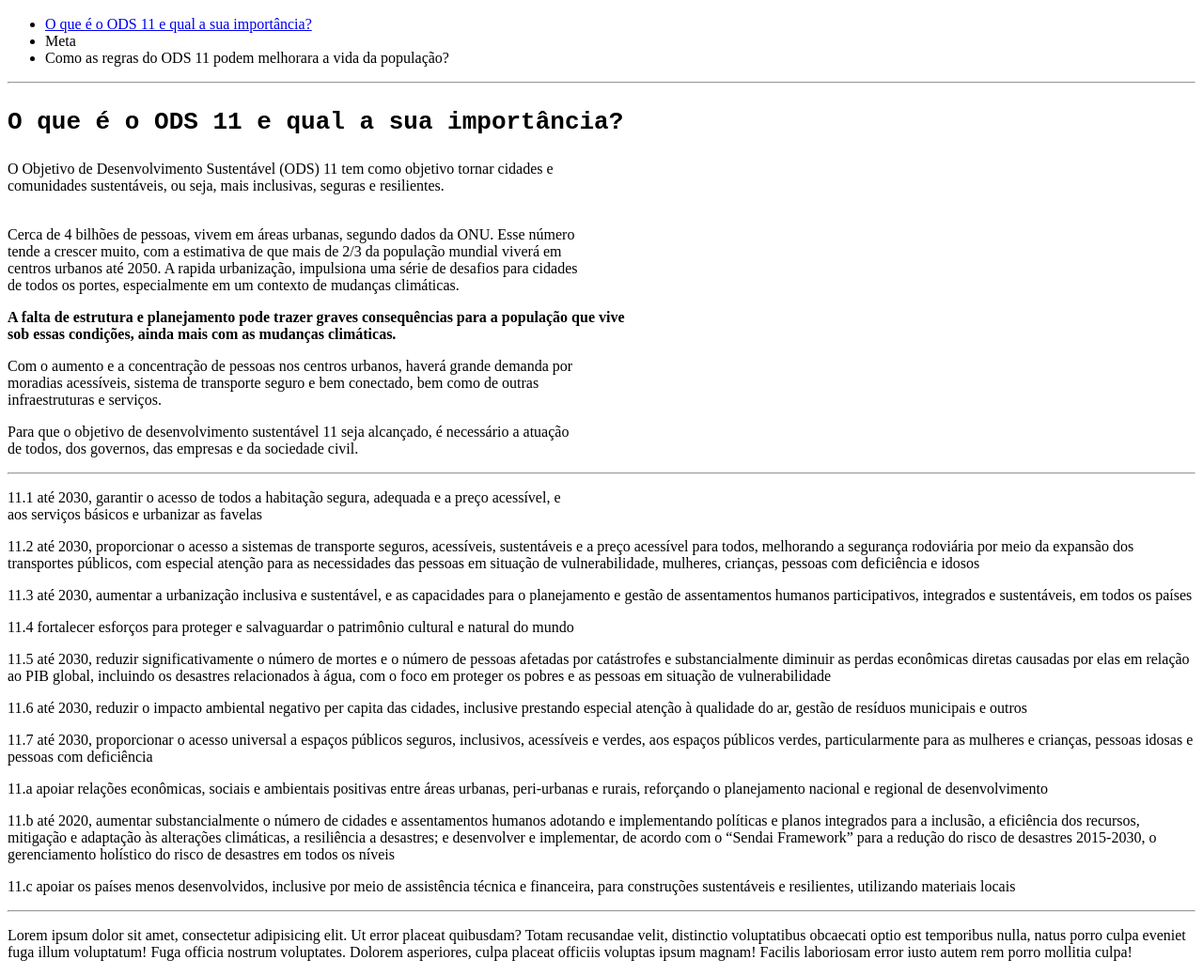
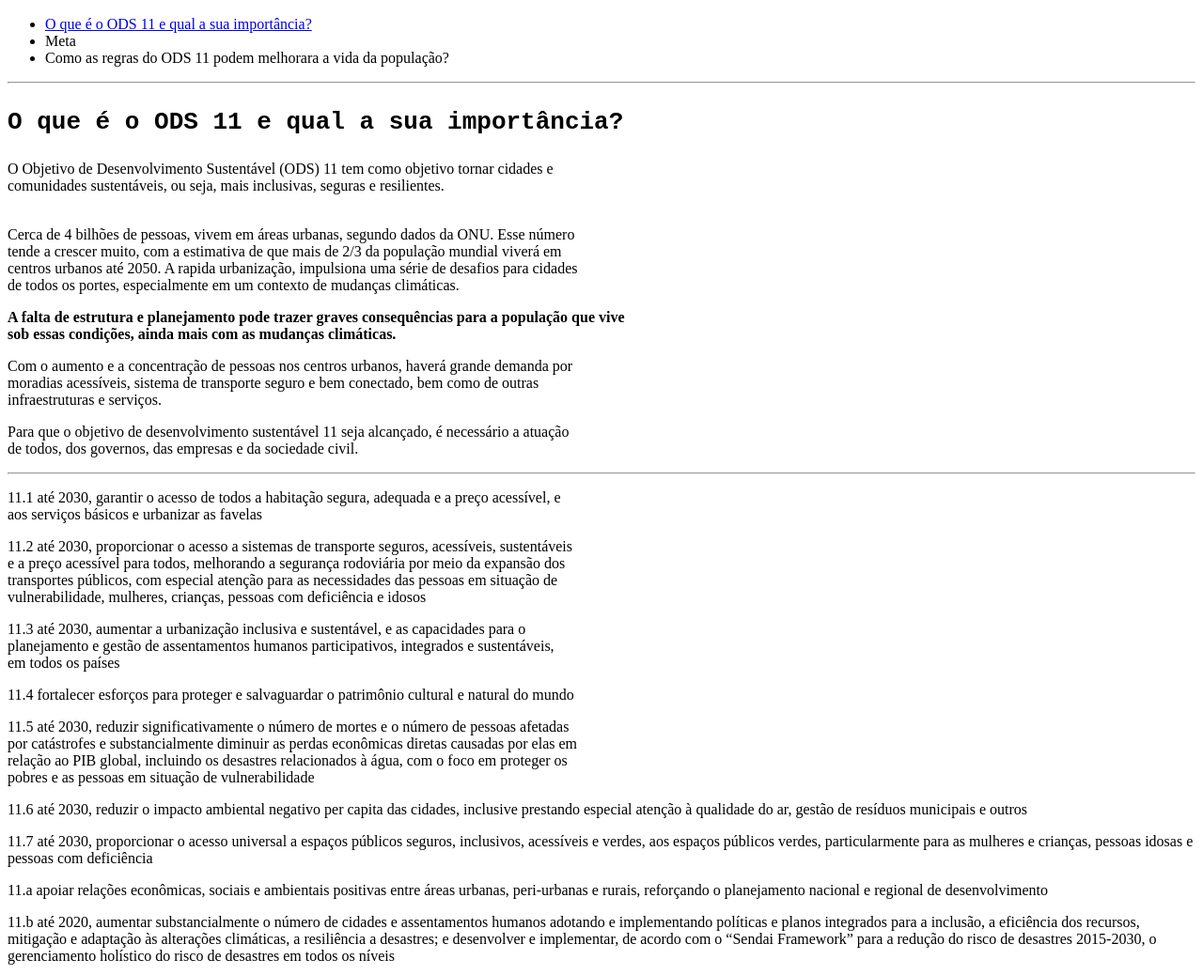
Before and after one commit to kauarsantoss/Germinapedia, a plain HTML site: page Downloads/Wikipedia - Copia/index.html in a window 1280 px wide. Shown: the part 244-1282 px from the top of the page at 94% size. Drawn offline with Linux system fonts and the light colour scheme.

Commit message:
atualizacao

```diff
--- a/Downloads/Wikipedia - Copia/index.html
+++ b/Downloads/Wikipedia - Copia/index.html
@@ -27,12 +27,12 @@
 
 
 <p>11.1 até 2030, garantir o acesso de todos a habitação segura, adequada e a preço acessível, e <br>aos serviços básicos e urbanizar as favelas</p>
-<p> 11.2 até 2030, proporcionar o acesso a sistemas de transporte seguros, acessíveis, sustentáveis e a preço acessível para todos, melhorando a segurança rodoviária por meio da expansão dos transportes públicos, com especial atenção para as necessidades das pessoas em situação de vulnerabilidade, mulheres, crianças, pessoas com deficiência e idosos
-<p>11.3 até 2030, aumentar a urbanização inclusiva e sustentável, e as capacidades para o planejamento e gestão de assentamentos humanos participativos, integrados e sustentáveis, em todos os países</p>
+<p> 11.2 até 2030, proporcionar o acesso a sistemas de transporte seguros, acessíveis, sustentáveis<br> e a preço acessível para todos, melhorando a segurança rodoviária por meio da expansão dos <br>transportes públicos, com especial atenção para as necessidades das pessoas em situação de <br>vulnerabilidade, mulheres, crianças, pessoas com deficiência e idosos
+<p>11.3 até 2030, aumentar a urbanização inclusiva e sustentável, e as capacidades para o <br>planejamento e gestão de assentamentos humanos participativos, integrados e sustentáveis, <br>em todos os países</p>
 
 <p>11.4 fortalecer esforços para proteger e salvaguardar o patrimônio cultural e natural do mundo</p>
 
-<p>11.5 até 2030, reduzir significativamente o número de mortes e o número de pessoas afetadas por catástrofes e substancialmente diminuir as perdas econômicas diretas causadas por elas em relação ao PIB global, incluindo os desastres relacionados à água, com o foco em proteger os pobres e as pessoas em situação de vulnerabilidade</p>
+<p>11.5 até 2030, reduzir significativamente o número de mortes e o número de pessoas afetadas <br>por catástrofes e substancialmente diminuir as perdas econômicas diretas causadas por elas em <br>relação ao PIB global, incluindo os desastres relacionados à água, com o foco em proteger os <br>pobres e as pessoas em situação de vulnerabilidade</p>
 
 <p>11.6 até 2030, reduzir o impacto ambiental negativo per capita das cidades, inclusive prestando especial atenção à qualidade do ar, gestão de resíduos municipais e outros</p>
 
```
